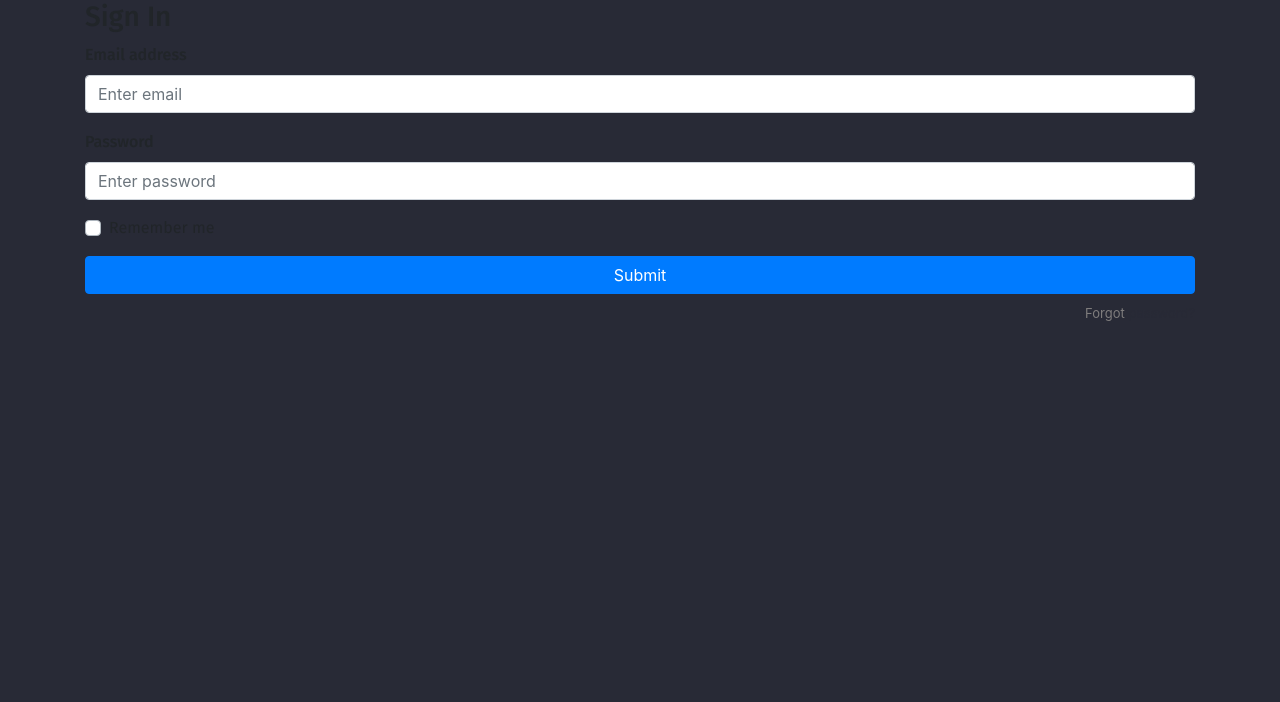
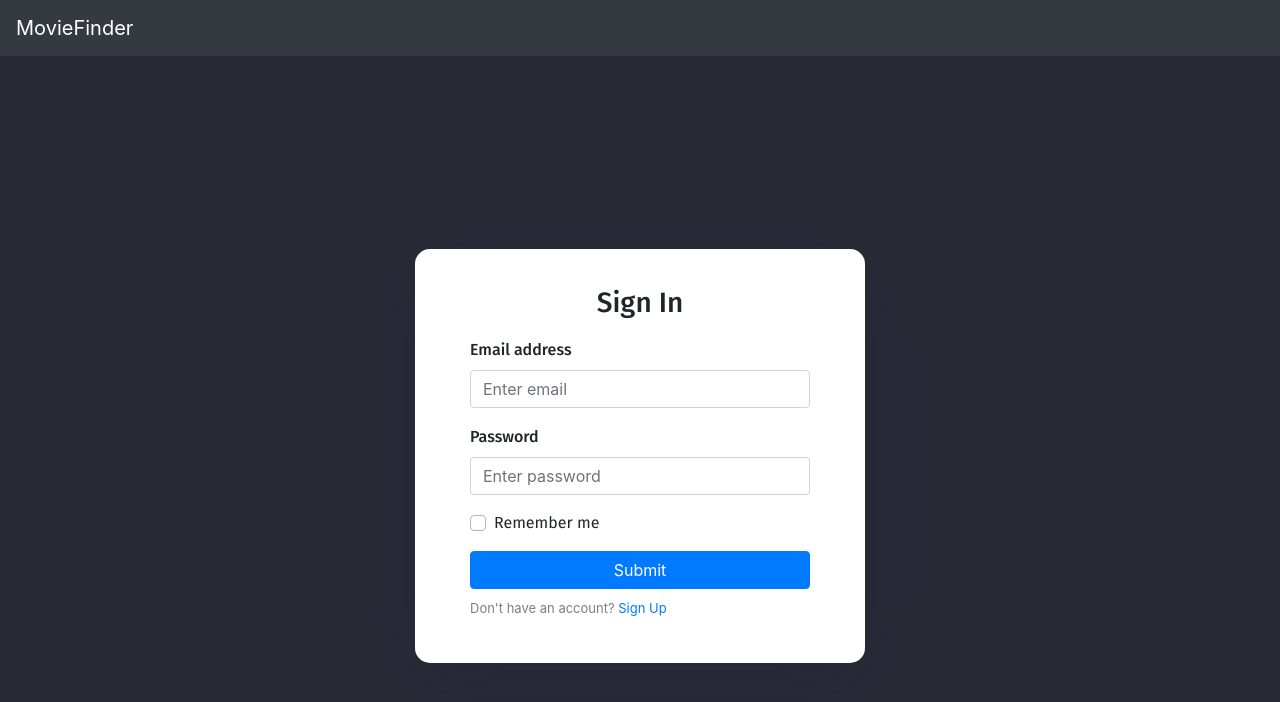
Before and after one commit to ldrach/comp3450project, a React (Create React App) app: page / in a window 1280 px wide. Shown: the top 702 px of the page. Built offline with nearby package versions, Linux system fonts and the light colour scheme.

Commit message:
Routing Finished
Navbar added to Login, Signup and forgot pages and display issues fixed.

```diff
--- a/src/App.js
+++ b/src/App.js
@@ -1,26 +1,41 @@
 import React from 'react';
 import '../node_modules/bootstrap/dist/css/bootstrap.min.css';
 import './App.css';
-import { BrowserRouter as Router, Route } from "react-router-dom";
+import { BrowserRouter as Router, Route, Switch, Redirect } from "react-router-dom";
 
 import Login from "./login/login";
 import Signup from "./login/signup";
 import Forgot from "./login/forgot";
-import Home from "./home/home.js";
+import Home from "./home/home";
+import Compare from "./compare/compare";
+import Friends from "./friends/friends";
+import MyProfile from "./myProfile/myProfile";
+import OtherProfile from "./otherProfile/otherProfile";
+import Trending from "./trending/trending";
+import YourList from "./yourList/yourList";
+
 
 
 
 function App() {
   return (
       <Router>
-          <div className="container">
-            <Route path="/" exact component={Login} />
-            <Route path="/login" component={Login} />
-            <Route path="/signup" component={Signup} />
-            <Route path="/forgot" component={Forgot} />
-            <Route path="/home" component={Home} />
-          </div>
+          <Switch>
+              <Route exact path="/" component={Login} />
+              <Route exact path="/signup" component={Signup} />
+              <Route exact path="/forgot" component={Forgot} />
+              <Route exact path="/home" component={Home} />
+              <Route exact path="/compare" component={Compare} />
+              <Route exact path="/friends" component={Friends} />
+              <Route exact path="/myprofile" component={MyProfile} />
+              <Route exact path="/otherProfile" component={OtherProfile} />
+              <Route exact path="/trending" component={Trending} />
+              <Route exact path="/yourlist" component={YourList} />
+              {/*<Redirect to="/404" />*/}
+          </Switch>
       </Router>
+
+
   );
 }
 
--- a/src/compare/compare.js
+++ b/src/compare/compare.js
@@ -0,0 +1,17 @@
+import React, { Component } from "react";
+import Navbar from "../navbar/navbar";
+
+
+export default class Compare extends Component {
+
+    render() {
+        return (
+            <container>
+                <div>
+                    <Navbar />
+                </div>
+
+            </container>
+        );
+    }
+}
--- a/src/friends/friends.js
+++ b/src/friends/friends.js
@@ -0,0 +1,16 @@
+import React from "react";
+
+
+const Friends = () => {
+    return (
+        <div>
+            <ul>
+                {["Alex", "James", "Andy", "Beth", "Matt"].map((user, idx)=> {
+                    return <li key={idx}>{user}</li>
+                })}
+            </ul>
+        </div>
+    );
+};
+
+export default Friends;
--- a/src/index.css
+++ b/src/index.css
@@ -28,6 +28,7 @@ body, html, .App, #root, .auth-wrapper {
 
 .auth-wrapper {
   display: flex;
+  align-items: center;
   justify-content: center;
   flex-direction: column;
   text-align: left;
@@ -71,3 +72,11 @@ body, html, .App, #root, .auth-wrapper {
 .forgot-password a {
   color: #282a36;
 }
+
+.sign-up {
+  text-align: left;
+  font-size: 13px;
+  padding-top: 10px;
+  color: #7f7d7d;
+  margin: 0;
+}
--- a/src/login/forgot.js
+++ b/src/login/forgot.js
@@ -1,18 +1,26 @@
 import React, {Component} from "react";
+import {Link} from "react-router-dom";
 
 export default class Forgot extends Component {
     render() {
         return (
+            <container>
+                <nav className="navbar navbar-dark bg-dark navbar-expand-lg">
+                    <Link to="/" className="navbar-brand">MovieFinder</Link>
+                </nav>
+                    <div className="auth-wrapper">
+                        <div className="auth-inner">
                             <form>
                                 <h3>Forgot Password</h3>
-
                                 <div className="form-group">
                                     <label>Email address</label>
                                     <input type="email" className="form-control" placeholder="Enter email" />
                                 </div>
-
                                 <button type="submit" className="btn btn-primary btn-block">Submit</button>
                             </form>
+                        </div>
+                    </div>
+            </container>
         );
     }
 }
--- a/src/login/login.js
+++ b/src/login/login.js
@@ -1,36 +1,43 @@
 import React, { Component } from "react";
-
+import { Link } from "react-router-dom";
 
 export default class Login extends Component {
 
     render() {
         return (
+            <container>
+                <nav className="navbar navbar-dark bg-dark navbar-expand-lg">
+                    <Link to="/" className="navbar-brand">MovieFinder</Link>
+                </nav>
+                <div className="auth-wrapper">
+                   <div className="auth-inner">
                        <form>
                            <h3>Sign In</h3>
-
                            <div className="form-group">
                                <label>Email address</label>
                                <input type="email" className="form-control" placeholder="Enter email" />
                            </div>
-
                            <div className="form-group">
                                <label>Password</label>
                                <input type="password" className="form-control" placeholder="Enter password" />
                            </div>
-
                            <div className="form-group">
                                <div className="custom-control custom-checkbox">
                                    <input type="checkbox" className="custom-control-input" id="customCheck1" />
                                    <label className="custom-control-label" htmlFor="customCheck1">Remember me</label>
                                </div>
                            </div>
-
-                <button type="submit" to="/home" className="btn btn-primary btn-block">Submit</button>
-                <p className="forgot-password text-right">
-                    Forgot <a href="/forgot">password?</a>
+                           <button type="submit" className="btn btn-primary btn-block">Submit</button>
+                           <p className="sign-up text-left">
+                               Don't have an account? <Link to="signup">Sign Up</Link>
                            </p>
+                           {/*<p className="forgot-password text-right">
+                                  Forgot <Link to="/forgot">password?</Link>
+                              </p>*/}
                        </form>
-
+                   </div>
+                </div>
+            </container>
         );
     }
 }
--- a/src/login/signup.js
+++ b/src/login/signup.js
@@ -1,41 +1,45 @@
 import React, { Component } from "react";
+import {Link} from "react-router-dom";
 
 export default class Signup extends Component {
     render() {
         return (
+            <container>
+                <nav className="navbar navbar-dark bg-dark navbar-expand-lg">
+                    <Link to="/" className="navbar-brand">MovieFinder</Link>
+                </nav>
+                <div className="auth-wrapper">
+                    <div className="auth-inner">
                         <form>
                             <h3>Sign Up</h3>
-
                             <div className="form-group">
                                 <label>Username</label>
                                 <input type="text" className="form-control" placeholder="Username" />
                             </div>
-
                             <div className="form-group">
                                 <label>First name</label>
                                 <input type="text" className="form-control" placeholder="First name" />
                             </div>
-
                             <div className="form-group">
                                 <label>Last name</label>
                                 <input type="text" className="form-control" placeholder="Last name" />
                             </div>
-
                             <div className="form-group">
                                 <label>Email address</label>
                                 <input type="email" className="form-control" placeholder="Enter email" />
                             </div>
-
                             <div className="form-group">
                                 <label>Password</label>
                                 <input type="password" className="form-control" placeholder="Enter password" />
                             </div>
-
                             <button type="submit" className="btn btn-primary btn-block">Sign Up</button>
                             <p className="forgot-password text-right">
-                    Already registered? <a href="/sign-in">sign in</a>
+                                Already registered? <a href="/">sign in</a>
                             </p>
                         </form>
+                    </div>
+                </div>
+            </container>
         );
     }
 }
--- a/src/navbar/navbar.js
+++ b/src/navbar/navbar.js
@@ -24,7 +24,7 @@ export default class Navbar extends Component {
                             <Link to="/profile" className="nav-link">Profile</Link>
                         </li>
                         <li className="navbar-item">
-                            <Link to="/login" className="nav-link">Logout</Link>
+                            <Link to="/" className="nav-link">Logout</Link>
                         </li>
                     </ul>
                 </div>
```
Also changed, not shown: src/myProfile/myProfile.css (added), src/myProfile/myProfile.js (added), src/myProfile/profile.css (deleted), src/myProfile/profile.js (deleted), 1 other file (tests, documents, lock files or other folders). Lines whose indentation alone changed are shown as unchanged.
